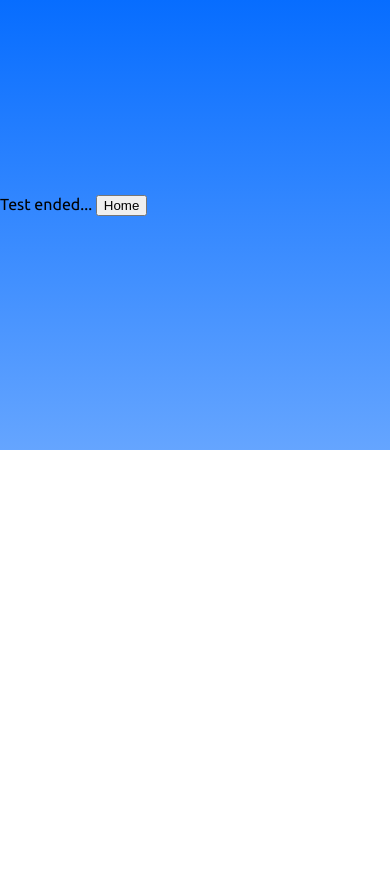
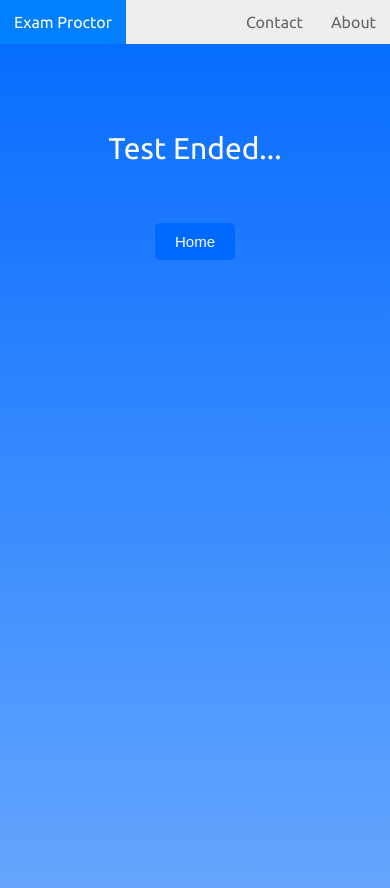
Before and after one commit to piyush-pb/ExamProct, a Django app: page /submitted/1/1/ in a window 390 px wide. Before the commit the page ends 450 px from the top, so only its background shows below. Run offline with Django 4.2, Linux system fonts and the light colour scheme; data comes from the database, SQL or seed files in the repository.

Commit message:
UI Changes

```diff
--- a/static/testStyles.css
+++ b/static/testStyles.css
@@ -44,15 +44,8 @@ ul.topnav li a:active{
     background-color: #0080ff;
     color: #fff;
 }
+
 /* ###### Body default ###### */
-
-.container{
-    width: 100%;
-    margin: auto; /*will place elements in center and even distribution of elements*/
-    padding-top: 5%;
-    padding-bottom: 10%;
-    font-family: 'Ubuntu', sans-serif;
-}
 
 .row{
     width: 100%;
@@ -92,15 +85,9 @@ ul.topnav li a:active{
     background: -o-linear-gradient(#076DFF, #65a5ff);
     background: -moz-linear-gradient(#076DFF, #65a5ff);
     background: linear-gradient(#076DFF,#65a5ff);
-}
-
-p{
-    font-size: 15px;
-    line-height: 1.2;
-}
-
-div.leftSide-col{
-    margin-left: 30%;
+    position: absolute;
+    height: 100%;
+    width: 100%;
 }
 
 h2.large{
@@ -108,7 +95,7 @@ h2.large{
     font-size: 25px;
     margin: auto;
     text-align: center;
-    padding: 40px;
+    padding-top: 10%;
 }
 div.inst{
     color: #fff;
@@ -122,19 +109,6 @@ div.but{
     text-align: center;
 }
 
-input[type="text"]{
-    font-size: 15px;
-    width: 350px;
-    min-width: 100px;
-    padding: 5px;
-    border-radius: 5px;
-    border-style: none;
-}
-
-form h3{
-    color: white;
-}
-
 .button{
     font-size: 15px;
     font-weight:500;
@@ -146,10 +120,40 @@ form h3{
     display: block;
     text-align: center;
     margin: auto;
+    text-decoration: none;
 }
 .button:hover{
     color: #fff;
     background-color: #0054ca;
+}
+#goBack{
+    margin: 0;
+    background: #076DFF;
+    background: -webkit-linear-gradient(#076DFF,#65a5ff);
+    background: -o-linear-gradient(#076DFF, #65a5ff);
+    background: -moz-linear-gradient(#076DFF, #65a5ff);
+    background: linear-gradient(#076DFF,#65a5ff);
+    color: white;
+    font-size: 30px;
+    text-align: center;
+    position: absolute;
+    height: 100%;
+    width: 100%;
+    font-family: 'Ubuntu', sans-serif;
+}
+p.para{
+    padding-top: 15%;
+    font-size: 30px;
+}
+a.underline{
+    text-decoration: none;
+}
+#test{
+    background: #076DFF;
+    background: -webkit-linear-gradient(#076DFF,#65a5ff);
+    background: -o-linear-gradient(#076DFF, #65a5ff);
+    background: -moz-linear-gradient(#076DFF, #65a5ff);
+    background: linear-gradient(#076DFF,#65a5ff);
 }
 
 /* ###### Mobile ###### */
@@ -158,10 +162,6 @@ form h3{
     .col-12{
         width: 100%;
         margin: 0;
-    }
-
-    div.leftSide-col, {
-        margin: 15px;
     }
 
     input[type="text"]{
@@ -174,10 +174,11 @@ form h3{
     }
     h2.large{
         font-size: 20px;
+        padding: 5px;
+        padding-top: 20%;
     }
-    .container{
-        padding-top: 50%;
-        padding-bottom: 60%;
+    div.inst{
+        padding: 5px;
     }
 
 }
--- a/templates/test.html
+++ b/templates/test.html
@@ -20,6 +20,14 @@
 </head>
 
 <body onload="load()">
+    <nav>
+        <ul class="topnav">
+            <li><a href="#home">Exam Proctor</a></li>
+            <li class="topnav-right"><a href="about">About</a></li>
+            <li class="topnav-right"><a href="contact">Contact</a></li>
+        </ul>
+    </nav>
+
     <div class="container" id="section-1-gradient">
         <div class="row">
             <div class="col-12">
@@ -46,8 +54,8 @@
     </center>
 
     <div id="goBack" style="display: none;">
-        Test ended...
-        <a href="/"><input type="button" value="Home"></a>
+        <p class="para">Test Ended... <br><br></p>
+        <a class="underline" href="/"><input class="button" type="button" value="Home"></a>
     </div>
 </div>
 </div>
```
Also changed, not shown: static/teacherStyles.css (+15 -12 lines), templates/teacher.html (+7 -6 lines).
